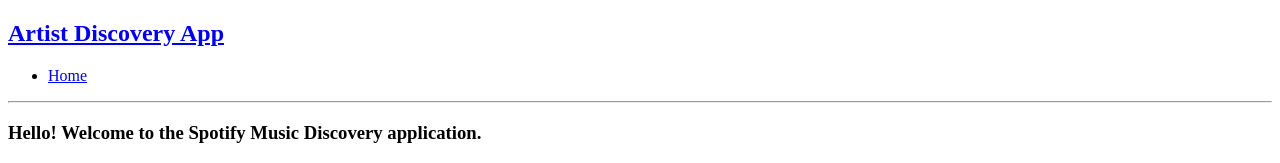
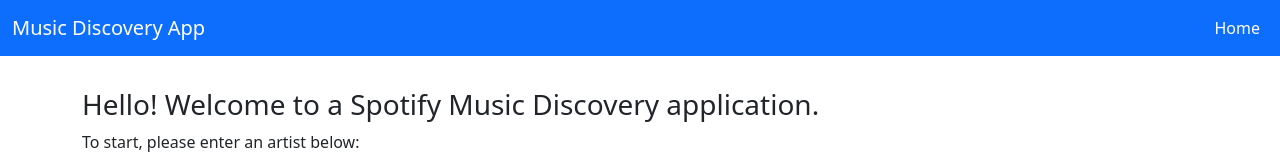
Before and after one commit to stsikata/music-recs, a Flask app: page / in a window 1280 px wide. Shown: the top 163 px of the page. Run offline with Flask 2, Linux system fonts and the light colour scheme.

Commit message:
Bootstrap Layout

```diff
--- a/web_app/templates/artist_results.html
+++ b/web_app/templates/artist_results.html
@@ -1,4 +1,5 @@
-{% extends "layout.html" %}
+{% extends "bootstrap_layout.html" %}
+{% set active_page = "home" %}
 
 {% block content %}
 <h1>Here's who we think you'll like:</h1>
--- /dev/null
+++ b/web_app/templates/bootstrap_layout.html
@@ -0,0 +1,94 @@
+<!doctype html>
+<html lang="en">
+<head>
+    <meta charset="utf-8">
+    <meta name="viewport" content="width=device-width, initial-scale=1">
+
+    <!-- Bootstrap CSS -->
+    <link href="https://cdn.jsdelivr.net/npm/bootstrap@5.0.0-beta3/dist/css/bootstrap.min.css" rel="stylesheet" integrity="sha384-eOJMYsd53ii+scO/bJGFsiCZc+5NDVN2yr8+0RDqr0Ql0h+rP48ckxlpbzKgwra6" crossorigin="anonymous">
+
+    <title>Artist Discovery App</title>
+</head>
+<body>
+
+    <!--
+        FLASH MESSAGING
+        https://flask.palletsprojects.com/en/1.1.x/patterns/flashing/
+        https://getbootstrap.com/docs/4.3/components/alerts/
+    -->
+    {% with messages = get_flashed_messages(with_categories=true) %}
+      {% if messages %}
+        {% for category, message in messages %}
+            <!--
+                BOOTSTRAP ALERTS
+                https://getbootstrap.com/docs/5.0/components/alerts/#dismissing
+            -->
+            <div class="alert alert-{{ category }} alert-dismissible fade show" role="alert" style="margin-bottom:0;">
+                <button type="button" class="btn-close" data-bs-dismiss="alert" aria-label="Close"></button>
+                {{ message }}
+            </div>
+        {% endfor %}
+      {% endif %}
+    {% endwith %}
+
+    <!--
+        SITE NAVIGATION & BOOTSTRAP NAV
+        https://jinja.palletsprojects.com/en/2.11.x/tricks/
+        https://getbootstrap.com/docs/5.0/components/navbar/
+    -->
+    {% set nav_links = [
+      ('/', 'home', 'Home'),
+    ] -%}
+    {% set active_page = active_page|default('home') -%}
+    <nav class="navbar navbar-expand-lg navbar-dark bg-primary">
+        <div class="container-fluid">
+            <a class="navbar-brand" href="/">Music Discovery App</a>
+
+            <button class="navbar-toggler" type="button" data-bs-toggle="collapse" data-bs-target="#navbarSupportedContent" aria-controls="navbarSupportedContent" aria-expanded="false" aria-label="Toggle navigation">
+                <span class="navbar-toggler-icon"></span>
+            </button>
+
+            <div class="collapse navbar-collapse" id="navbarSupportedContent">
+                <ul class="navbar-nav ms-auto mb-2 mb-lg-0">
+                {% for href, page_id, link_text in nav_links %}
+                    {% if page_id == active_page %}
+                        {% set is_active = "active" -%}
+                    {% else %}
+                        {% set is_active = "" -%}
+                    {% endif %}
+
+                    <li class="nav-item">
+                        <a class="nav-link {{ is_active }}" href="{{href}}">{{link_text}}</a>
+                    </li>
+                {% endfor %}
+                </ul>
+            </div>
+        </div>
+    </nav>
+
+    <div class="container" style="margin-top:2em;">
+
+        <!--
+            PAGE CONTENTS
+        -->
+        <div id="content">
+            {% block content %}
+            {% endblock %}
+        </div>
+
+        <footer style="margin-top:2em; margin-bottom:2em;">
+        <hr>
+            &copy; Copyright 2021 Amit Bansal, Ryan DeMarco, Sedina Tsikata |
+            <a href="https://github.com/prof-rossetti/intro-to-python/blob/main/exercises/web-app/README.md">Source</a>
+        </footer>
+    </div>
+
+    <!-- Bootstrap JS Bundle -->
+    <script src="https://cdn.jsdelivr.net/npm/bootstrap@5.0.0-beta3/dist/js/bootstrap.bundle.min.js" integrity="sha384-JEW9xMcG8R+pH31jmWH6WWP0WintQrMb4s7ZOdauHnUtxwoG2vI5DkLtS3qm9Ekf" crossorigin="anonymous"></script>
+    <script type="text/javascript">
+
+        console.log("Thanks for the page visit!")
+
+    </script>
+</body>
+</html>
--- a/web_app/templates/confirm_page.html
+++ b/web_app/templates/confirm_page.html
@@ -1,4 +1,5 @@
-{% extends "layout.html" %}
+{% extends "bootstrap_layout.html" %}
+{% set active_page = "home" %}
 
 {% block content %}
 
--- a/web_app/templates/music_rec_form.html
+++ b/web_app/templates/music_rec_form.html
@@ -1,9 +1,10 @@
-{% extends "layout.html" %}
+{% extends "bootstrap_layout.html" %}
+{% set active_page = "home" %}
 
 {% block content %}
 
 
-<h3> Hello! Welcome to the Spotify Music Discovery application.</h3>
+<h3> Hello! Welcome to a Spotify Music Discovery application.</h3>
 
 <form action="/artist/search" method="POST">
 
```
